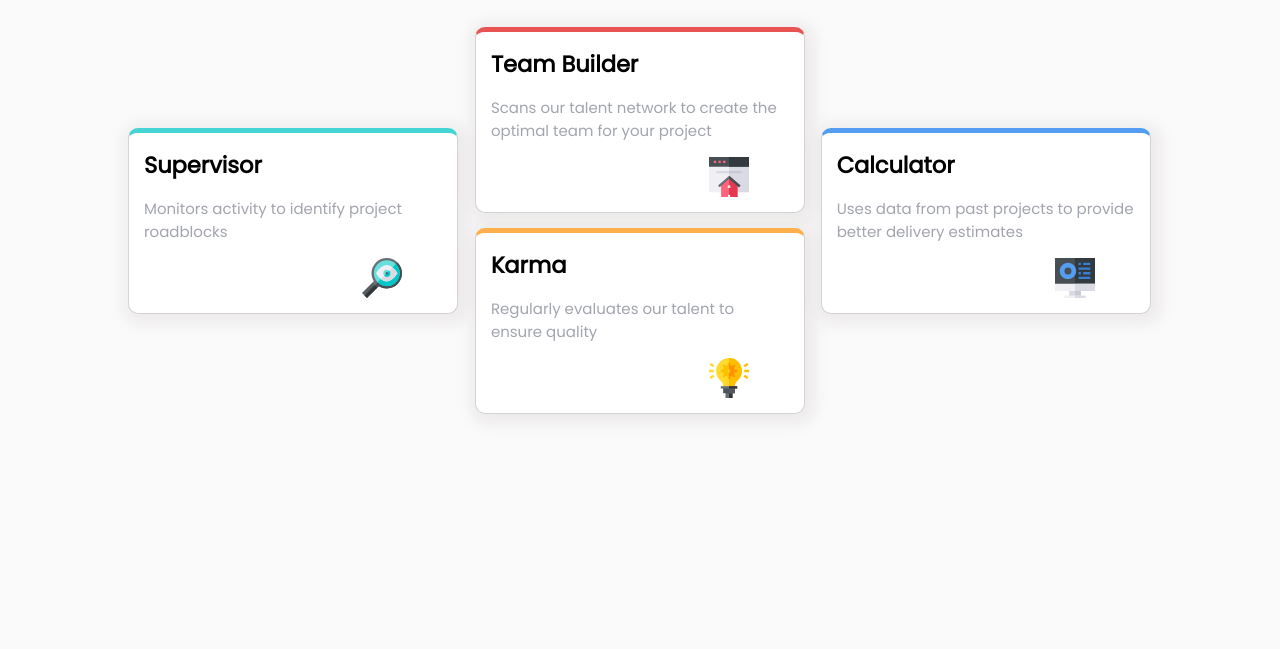
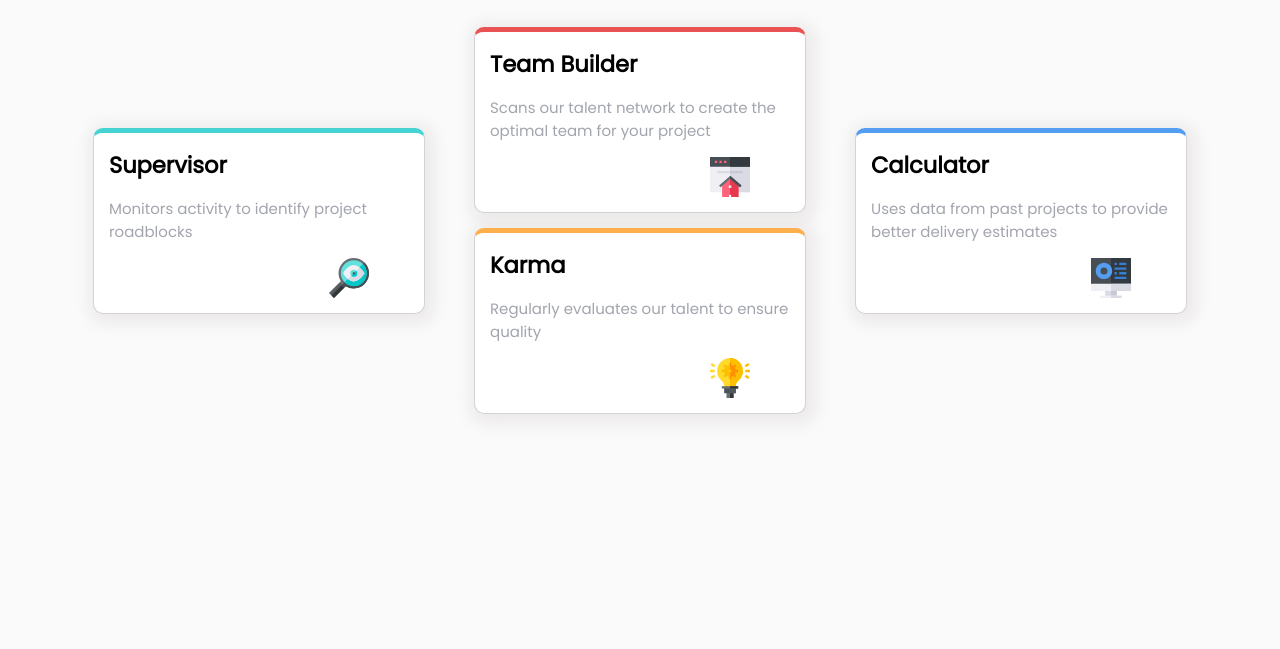
Before and after one commit to jcsmileyjr/Four-Card-Feature, a plain HTML site: page index.html in a window 1280 px wide. Shown: the part 151-800 px from the top of the page. Drawn offline with Linux system fonts and the light colour scheme.

Commit message:
Updated styles for better design responsiveness

```diff
--- a/index.html
+++ b/index.html
@@ -105,13 +105,12 @@
         display: flex;
       }
 
-      body {
-        margin: 0 10vw;
+      .card {
+        max-width: 300px;
       }
 
-      .card {
-        width: 90%;
-        /* padding: 25px; */
+      .right {
+        justify-content: right;
       }
 
       .content__column--style {
@@ -147,7 +146,7 @@
   to ensure that your project is successful</p>
   </header>
   <main>
-    <div class="content__column--style content__column">
+    <div class="content__column--style content__column right">
       <div class="card card__supervisor--style">
         <h2>Supervisor</h2>
         <p class="content--style">Monitors activity to identify project roadblocks</p>
```
